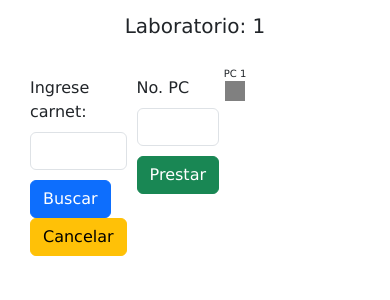
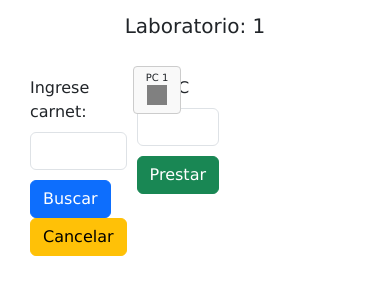
Before and after one commit to SVAn3ssA/UTEC, a PHP site: page /UTEC/inicio in a window 390 px wide. Shown: the part 66-366 px from the top of the page. Run offline with PHP 8.4, Linux system fonts and the light colour scheme; the visitor is signed in with stand-in values (Sample User, id 1); data that the repository does not hold is empty; some libraries are stand-ins or nearby versions.

Commit message:
inicio de sesion e pagina de inicio

```diff
--- a/App/Controllers/inicio.php
+++ b/App/Controllers/inicio.php
@@ -31,6 +31,9 @@ class inicio extends controller
         $data = $this->modelo->getUsuario($email, $password);
 
         if ($data) {
+            if ($data['estado'] == 0) {
+                $mensaje = "Cuenta inactiva";
+            } else {
                 $_SESSION['id'] = $data['id_usuario'];
                 $_SESSION['nombres'] = $data['nombres'];
                 $_SESSION['apellidos'] = $data['apellidos'];
@@ -51,6 +54,7 @@ class inicio extends controller
                     error_log("Error al obtener el número de PCs.");
                     $mensaje = "Error al obtener el número de PCs del laboratorio.";
                 }
+            }
         } else {
             $mensaje = "Email o password incorrecto";
         }
@@ -58,6 +62,7 @@ class inicio extends controller
     echo json_encode($mensaje);
     die();
 }
+
 
 
     public function cerrarSesion()
--- a/App/Views/css/estilos.css
+++ b/App/Views/css/estilos.css
@@ -100,7 +100,7 @@ html {
     display: flex;
     flex-wrap: wrap;
     flex: 1;
-    max-width: 50%;
+    max-width: 29%;
     padding: 20px;
 }
 
@@ -113,15 +113,19 @@ html {
 
 .right-column {
     flex: 1;
-    max-width: 50%;
+    max-width: 40%;
     padding: 20px;
 }
 
 .computadoras {
     display: grid;
-    grid-template-columns: repeat(10, 1fr);
+    grid-template-columns: repeat(15, 1fr);
     gap: 10px;
     width: 100%;
+    max-width: 90%; /* Ajusta el ancho máximo */
+    margin: 0 auto 0 auto; /* Centro automático horizontal */
+    margin-left: 24%; /* Mueve la cuadrícula más a la derecha */
+    justify-content: start; /* Alinea el contenido al inicio (izquierda) del contenedor */
 }
 
 .computadora {
@@ -129,8 +133,35 @@ html {
     flex-direction: column;
     align-items: center; /* Centra los elementos horizontalmente */
     text-align: center;
-    margin-right: 0px; /* Ajusta el margen derecho */
+    padding: 5px;
+    border: 1px solid #ccc; /* Agrega un borde para visualización */
+    border-radius: 4px;
+    background-color: #f9f9f9; /* Color de fondo para visualización */
+    font-size: 0.8rem; /* Ajusta el tamaño de la fuente */
 }
+
+@media (max-width: 1200px) {
+    .computadoras {
+        grid-template-columns: repeat(10, 1fr);
+        max-width: 80%; /* Ajusta el ancho máximo */
+        margin-left: 20%; /* Mueve la cuadrícula más a la derecha en pantallas medianas */
+    }
+}
+
+@media (max-width: 768px) {
+    .computadoras {
+        grid-template-columns: repeat(5, 1fr);
+        gap: 5px;
+        max-width: 70%; /* Ajusta el ancho máximo */
+        margin-left: 0; /* Sin margen izquierdo adicional en pantallas pequeñas */
+    }
+
+    .computadora {
+        padding: 3px;
+        font-size: 0.7rem; /* Ajusta el tamaño de la fuente para pantallas más pequeñas */
+    }
+}
+
 
 .cuadro {
     width: 20px;
```
Lines whose indentation alone changed are shown as unchanged.
